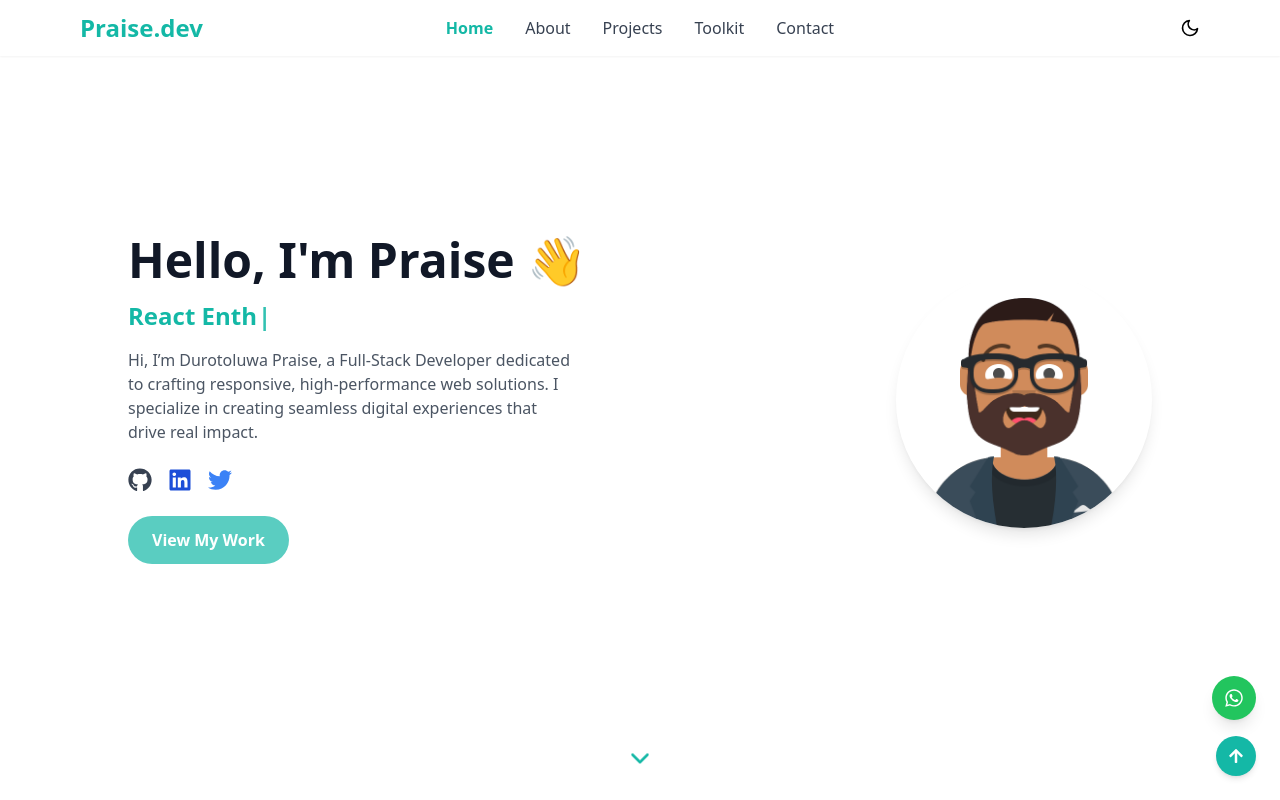
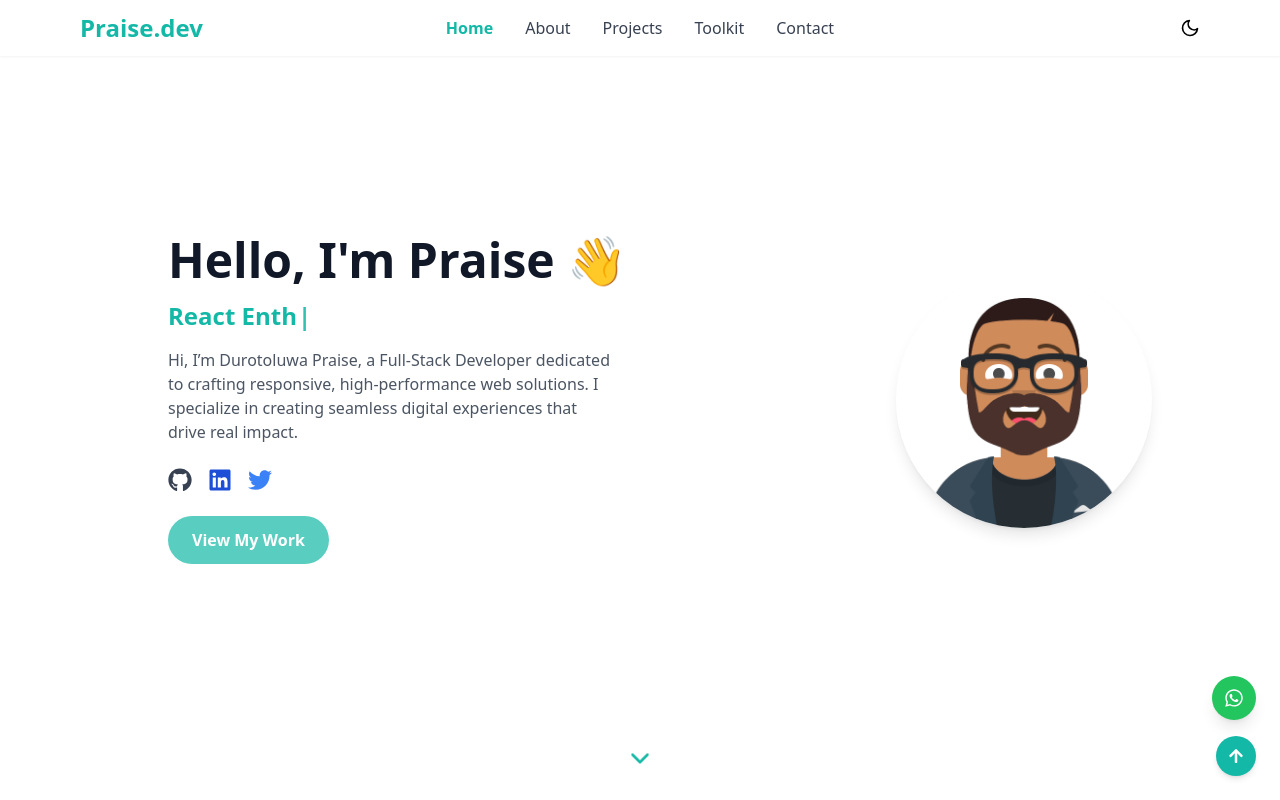
Before and after one commit to praisecracks/Portfolio, a React (Vite) app: page / in a window 1280 px wide. Shown: the top 800 px of the page. Built offline with nearby package versions, Linux system fonts and the light colour scheme.

Commit message:
few changes

```diff
--- a/src/Component/Hero.jsx
+++ b/src/Component/Hero.jsx
@@ -7,11 +7,11 @@ import prof from '../assets/avataaars.png'
 function Hero() {
   return (
     <section
-  id="home"
-  className="min-h-screen flex flex-col-reverse md:flex-row items-center justify-between px-6 md:px-20 py-16 gap-2 bg-white dark:bg-black transition duration-300 relative md:px-32"
->
+      id="home"
+      className="min-h-screen flex flex-col-reverse md:flex-row items-center justify-between px-6 md:px-20 py-16 gap-4 bg-white dark:bg-black transition duration-300 relative md:px-32"
+    >
       {/* Text Section */}
-      <div className="text-center md:text-left w-full md:w-1/2 fade-in md:pr-10">
+      <div className="text-center md:text-left w-full md:w-1/2 fade-in md:pl-10">
         <h1 className="text-4xl md:text-5xl font-bold text-gray-900 dark:text-white mb-4">
           Hello, I'm Praise 👋
         </h1>
```
